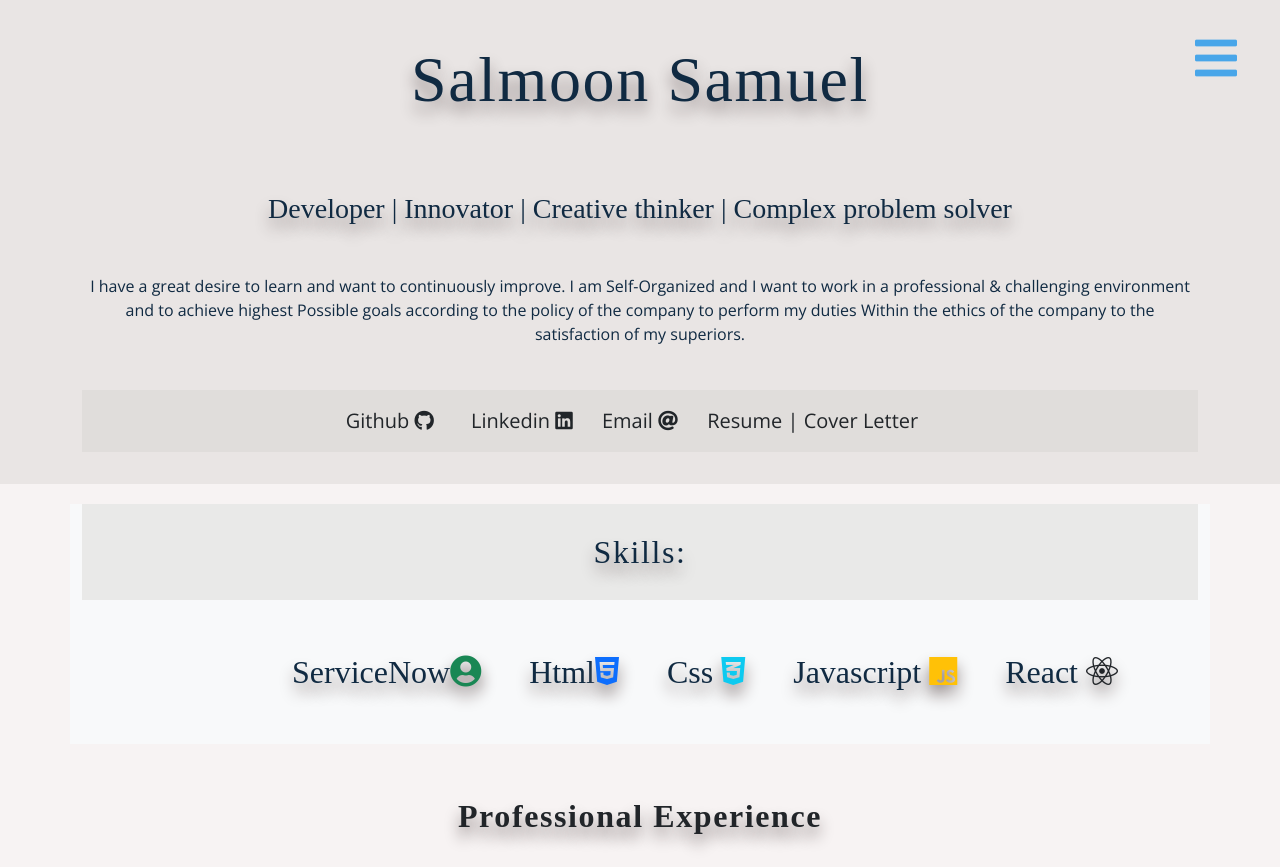
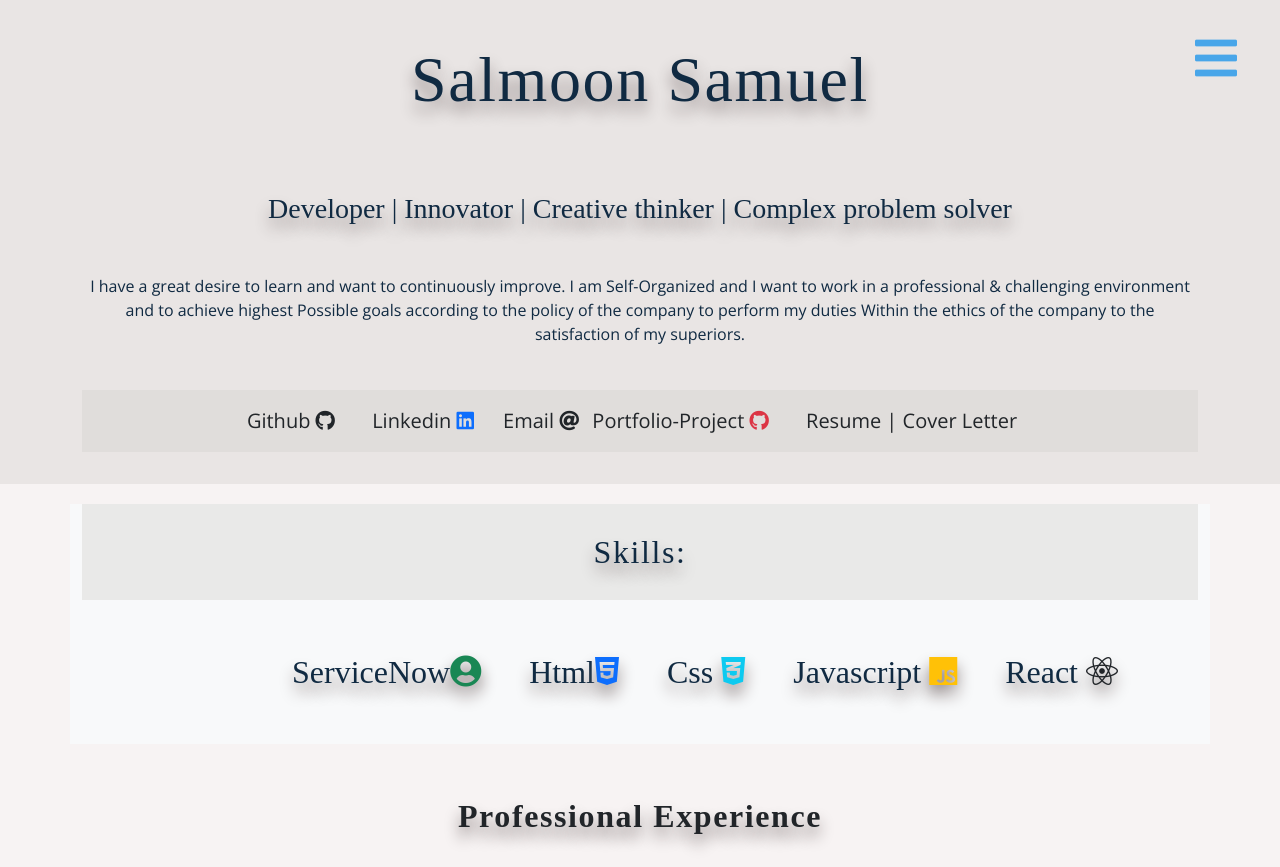
Before and after one commit to Salmoonsamuel/Salmoon-resume, a plain HTML site: page index.html in a window 1280 px wide. Shown: the top 867 px of the page. Drawn offline with nearby package versions, Linux system fonts and the light colour scheme.

Commit message:
added portfolio project

```diff
--- a/index.html
+++ b/index.html
@@ -75,11 +75,15 @@
                   </a>
                       <a class="text-dark fs-5 mx-4" href="https://linkedin.com/in/salmoon-samuel-67978190">
                         Linkedin
-                        <i class="fab fa-linkedin"></i>
+                        <i class="fab fa-linkedin text-primary"></i>
                       </a>
                       <a class="text-dark fs-5 " href="mailto:salmoonsamuel@gmail.com?subject=You%20are%20hired!!">
                         Email
                         <i class="fas fa-at"></i>
+                      </a>
+                      <a class="text-dark fs-5 mx-2" href="https://ssfood-delivery-app.netlify.app/">
+                        Portfolio-Project
+                        <i class="fab fa-github text-danger"></i>
                       </a>
                       <a class=" mx-4  text-dark fs-5" href="#resume">Resume | Cover Letter</a>
                 </li>
```
